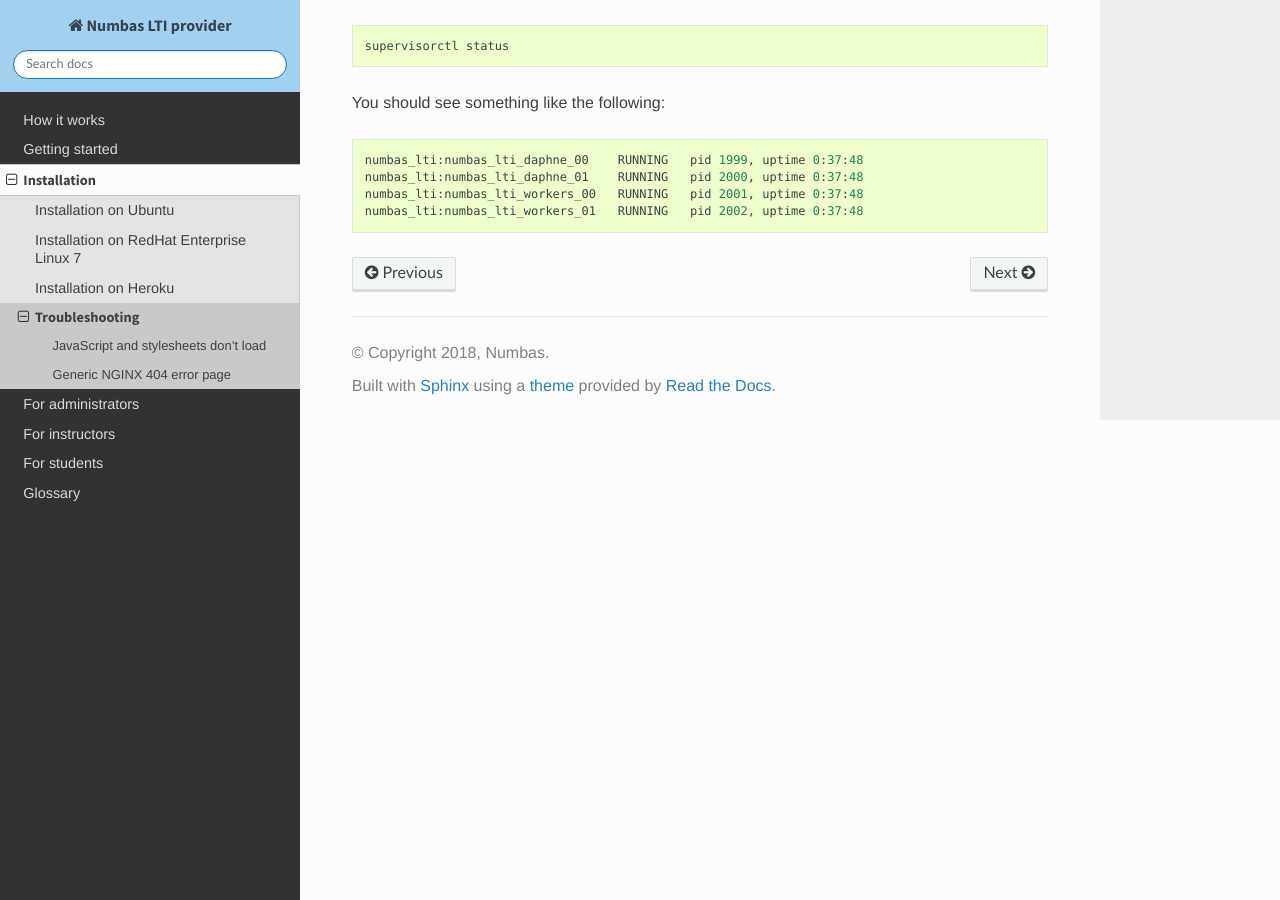
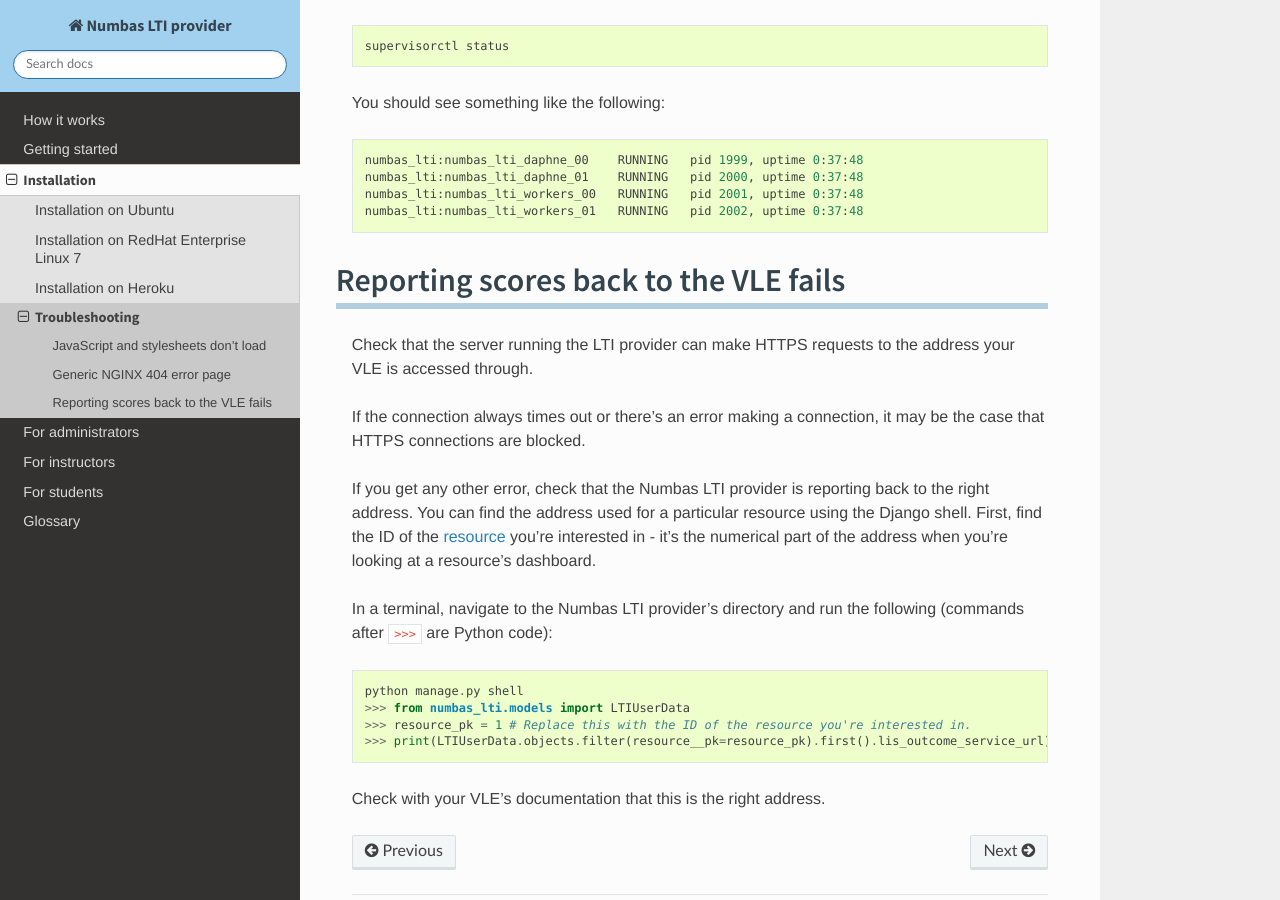
Before and after one commit to numbas/numbas-lti-provider, a Sphinx documentation site: the page built from doc/source/installation/troubleshooting/index.rst, in a window 1280 px wide and 900 px high, scrolled down 1647 px. Built offline with Sphinx 7.4.7 and the Read the Docs theme 2.0.0, drawn with Linux system fonts in a browser that asks for light colours; some web fonts are replaced.

Commit message:
add troubleshooting info about reporting errors

```diff
--- a/doc/source/admin/consumers.rst
+++ b/doc/source/admin/consumers.rst
@@ -35,8 +35,8 @@
 You must now set up the connection from the consumer's end.
 There are instructions for some of the most popular VLEs below.
 
-Blackboard
-**********
+Blackboard Learn
+****************
 
 Follow `Blackboard's instructions <https://en-us.help.blackboard.com/Learn/Administrator/SaaS/Integrations/Learning_Tools_Interoperability>`_ - you'll need to add Numbas as a new LTI Tool provider, and then add a placement for it.
 
--- a/doc/source/glossary.rst
+++ b/doc/source/glossary.rst
@@ -10,15 +10,19 @@
 
     VLE
         A Virtual Learning Environment, such as Blackboard, Moodle or Canvas.
+        Also known as a Learning Management System, or LMS.
 
     Tool consumer
         A system from which users launch LTI activities, such as a :term:`VLE`.
+        See :ref:`consumer`.
 
     Tool provider
         A system which provides activites to :term:`tool consumers <Tool consumer>`.
+        The Numbas LTI software is a tool provider.
 
     Resource
         In the Numbas LTI provider, each link from a tool consumer to the provider creates a new resource, representing a single exam to be completed by students.
+        See :ref:`resources`.
 
     Attempt
         A student may make one or more attempts at a :term:`Resource`.
--- a/doc/source/installation/troubleshooting/index.rst
+++ b/doc/source/installation/troubleshooting/index.rst
@@ -52,3 +52,22 @@
     numbas_lti:numbas_lti_daphne_01    RUNNING   pid 2000, uptime 0:37:48
     numbas_lti:numbas_lti_workers_00   RUNNING   pid 2001, uptime 0:37:48
     numbas_lti:numbas_lti_workers_01   RUNNING   pid 2002, uptime 0:37:48
+
+Reporting scores back to the VLE fails
+--------------------------------------
+
+Check that the server running the LTI provider can make HTTPS requests to the address your VLE is accessed through.
+
+If the connection always times out or there's an error making a connection, it may be the case that HTTPS connections are blocked.
+
+If you get any other error, check that the Numbas LTI provider is reporting back to the right address.
+You can find the address used for a particular resource using the Django shell. First, find the ID of the :term:`resource` you're interested in - it's the numerical part of the address when you're looking at a resource's dashboard.
+
+In a terminal, navigate to the Numbas LTI provider's directory and run the following (commands after ``>>>`` are Python code)::
+
+    python manage.py shell
+    >>> from numbas_lti.models import LTIUserData
+    >>> resource_pk = 1 # Replace this with the ID of the resource you're interested in.
+    >>> print(LTIUserData.objects.filter(resource__pk=resource_pk).first().lis_outcome_service_url)
+
+Check with your VLE's documentation that this is the right address.
```
Also changed, not shown: other parts of doc/source/glossary.rst (+1 -0 lines), doc/source/installation/rhel-7.rst (+8 -0 lines), doc/source/installation/ubuntu.rst (+8 -0 lines).
